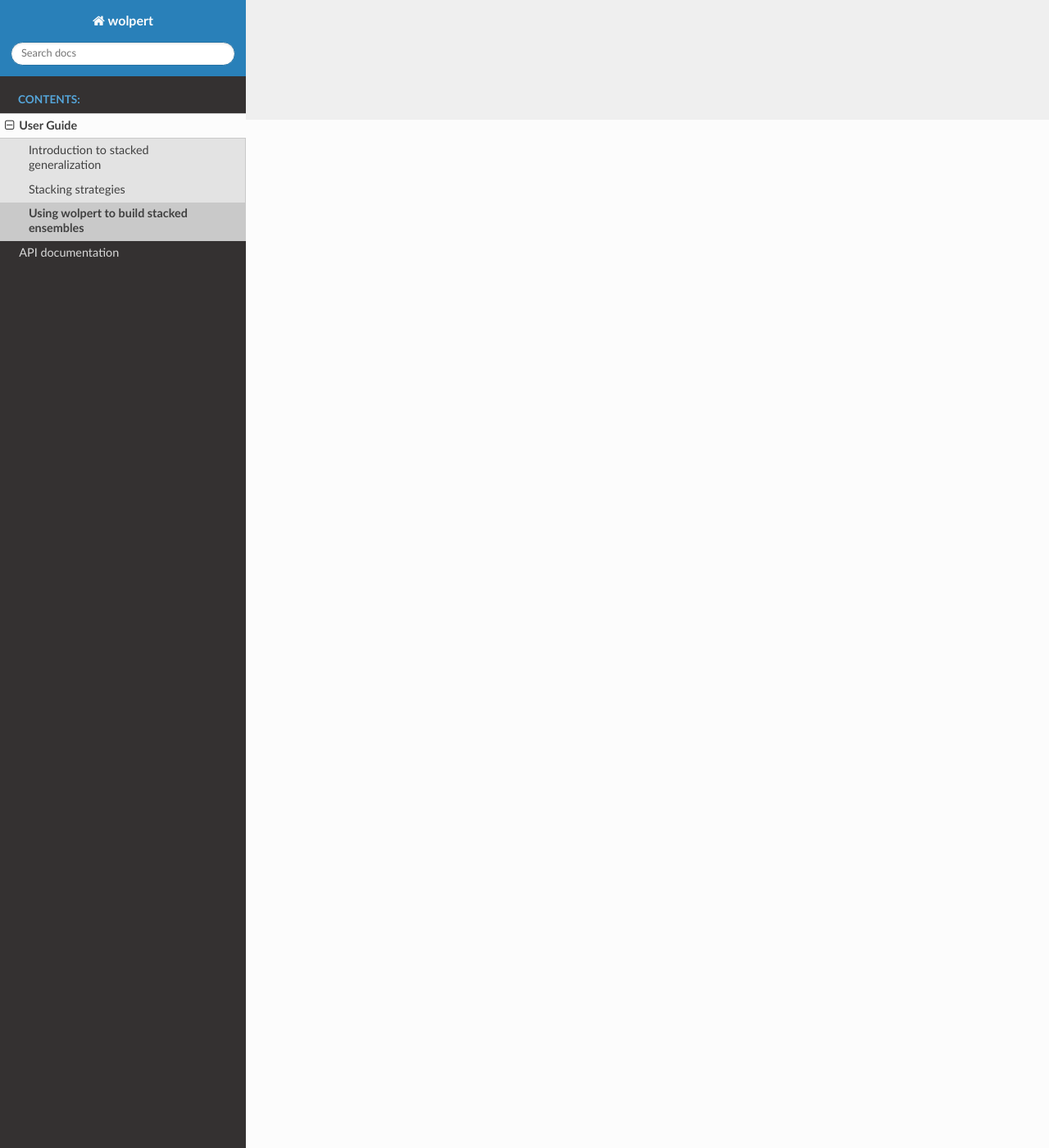
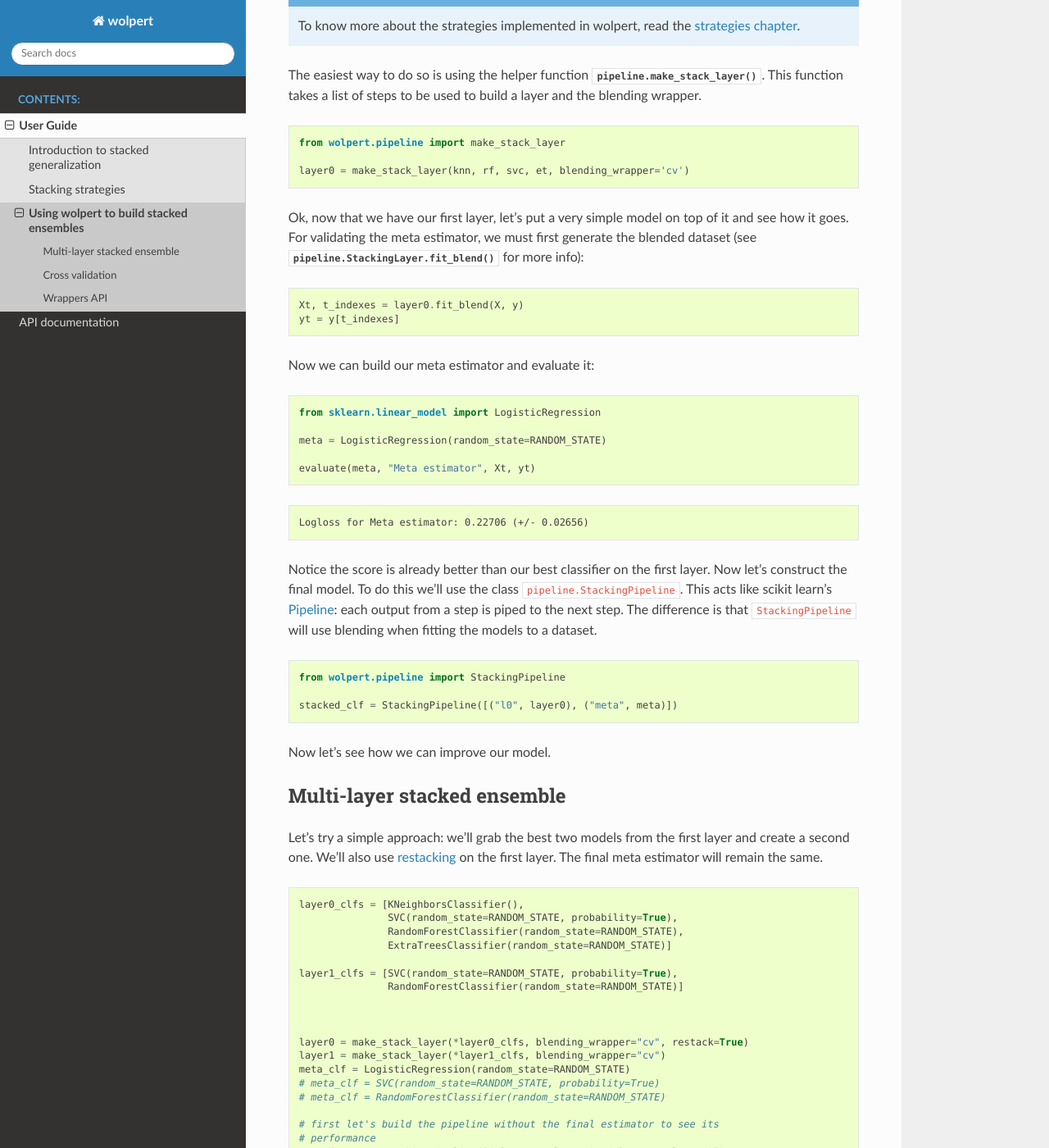
Before and after one commit to caioaao/wolpert, a Sphinx documentation site: the page built from docs/source/user_guide/usage.rst, in a window 1280 px wide and 1400 px high, scrolled down 1254 px. Shown: the whole window at 82% size. Built offline with Sphinx 7.4.7 and the Read the Docs theme 2.0.0, drawn with Linux system fonts in a browser that asks for light colours; cross-references to code outside the pages are shown as plain code; some of the changed text lies outside the part shown.

Commit message:
First part of user guide
Also changed the default name for the restacker

```diff
--- a/docs/source/user_guide/intro.rst
+++ b/docs/source/user_guide/intro.rst
@@ -23,6 +23,8 @@ Suppose we are building a stacked ensemble with two layers and the chosen blendi
 
 The interesting part is the final estimator should perform at least as well as the best estimator used on the inner layers of our model [W1992]_.
 
+.. _user_guide__intro_restacking:
+
 Restacking
 ----------
 
--- a/docs/source/user_guide/usage.rst
+++ b/docs/source/user_guide/usage.rst
@@ -2,3 +2,147 @@
 
 Using wolpert to build stacked ensembles
 ========================================
+
+.. currentmodule:: wolpert
+
+We'll build a stacked ensemble for a classification task. Let's start by loading our data:
+
+.. testcode::
+
+   from sklearn.datasets import make_classification
+   RANDOM_STATE = 888
+   X, y = make_classification(n_samples=1000, random_state=RANDOM_STATE)
+
+Now let's choose some base models to build our first layer. We'll go with a KNN, SVM, random forest and extremely randomized trees, all available on scikit learn. It's worth noting that any scikit learn compatible model can be used here:
+
+.. testcode::
+
+   from sklearn.neighbors import KNeighborsClassifier
+   from sklearn.svm import SVC
+   from sklearn.ensemble import RandomForestClassifier, ExtraTreesClassifier
+
+   knn = KNeighborsClassifier()
+   svc = SVC(random_state=RANDOM_STATE, probability=True)
+   rf = RandomForestClassifier(random_state=RANDOM_STATE)
+   et = ExtraTreesClassifier(random_state=RANDOM_STATE)
+
+Now let's test each classifier alone and see what we get. We'll use a cross validation with 3 folds for this and evaluate using log loss.
+
+.. testcode::
+
+   import numpy as np
+   from sklearn.model_selection import StratifiedKFold
+   from sklearn.metrics import log_loss
+
+   def evaluate(clf, clf_name, X, y):
+       kfold = StratifiedKFold(n_splits=3, random_state=RANDOM_STATE)
+       scores = []
+       for train_idx, test_idx in kfold.split(X, y):
+           ypreds =  clf.fit(X[train_idx], y[train_idx]).predict_proba(X[test_idx])
+           scores.append(log_loss(y[test_idx], ypreds))
+       print("Logloss for %s: %.5f (+/- %.5f)" % (clf_name, np.mean(scores), np.std(scores)))
+       return scores
+
+   evaluate(knn, "KNN classifier", X, y)
+   evaluate(rf, "Random Forest", X, y)
+   evaluate(svc, "SVM classifier", X, y)
+   evaluate(et, "ExtraTrees", X, y)
+
+.. testoutput::
+
+    Logloss for KNN classifier: 0.65990 (+/- 0.10233)
+    Logloss for Random Forest: 0.47338 (+/- 0.21536)
+    Logloss for SVM classifier: 0.24082 (+/- 0.02127)
+    Logloss for ExtraTrees: 0.53194 (+/- 0.08710)
+
+The best model here is the SVM. We now have a baseline to build our stacked ensemble.
+
+The first thing that needs to be decided is the stacking strategy we'll use. The dataset is pretty small, so it's ok to go for a cross validation strategy.
+
+.. note::
+   To know more about the strategies implemented in wolpert, read the :ref:`strategies chapter <user_guide__strategies>`.
+
+The easiest way to do so is using the helper function :func:`pipeline.make_stack_layer`. This function takes a list of steps to be used to build a layer and the blending wrapper.
+
+.. testcode::
+
+   from wolpert.pipeline import make_stack_layer
+
+   layer0 = make_stack_layer(knn, rf, svc, et, blending_wrapper='cv')
+
+Ok, now that we have our first layer, let's put a very simple model on top of it and see how it goes. For validating the meta estimator, we must first generate the blended dataset (see :meth:`pipeline.StackingLayer.fit_blend` for more info):
+
+.. testcode::
+
+   Xt, t_indexes = layer0.fit_blend(X, y)
+   yt = y[t_indexes]
+
+Now we can build our meta estimator and evaluate it:
+
+.. testcode::
+
+   from sklearn.linear_model import LogisticRegression
+
+   meta = LogisticRegression(random_state=RANDOM_STATE)
+
+   evaluate(meta, "Meta estimator", Xt, yt)
+
+.. testoutput::
+
+   Logloss for Meta estimator: 0.22706 (+/- 0.02656)
+
+Notice the score is already better than our best classifier on the first layer. Now let's construct the final model. To do this we'll use the class :cls:`pipeline.StackingPipeline`. This acts like scikit learn's `Pipeline <http://scikit-learn.org/stable/modules/generated/sklearn.pipeline.Pipeline.html>`_: each output from a step is piped to the next step. The difference is that ``StackingPipeline`` will use blending when fitting the models to a dataset.
+
+.. testcode::
+
+   from wolpert.pipeline import StackingPipeline
+
+   stacked_clf = StackingPipeline([("l0", layer0), ("meta", meta)])
+
+Now let's see how we can improve our model.
+
+Multi-layer stacked ensemble
+----------------------------
+
+Let's try a simple approach: we'll grab the best two models from the first layer and create a second one. We'll also use :ref:`restacking <user_guide__intro_restacking>` on the first layer. The final meta estimator will remain the same.
+
+.. testcode::
+
+   layer0_clfs = [KNeighborsClassifier(),
+                  SVC(random_state=RANDOM_STATE, probability=True),
+                  RandomForestClassifier(random_state=RANDOM_STATE),
+                  ExtraTreesClassifier(random_state=RANDOM_STATE)]
+
+   layer1_clfs = [SVC(random_state=RANDOM_STATE, probability=True),
+                  RandomForestClassifier(random_state=RANDOM_STATE)]
+
+
+
+   layer0 = make_stack_layer(*layer0_clfs, blending_wrapper="cv", restack=True)
+   layer1 = make_stack_layer(*layer1_clfs, blending_wrapper="cv")
+   meta_clf = LogisticRegression(random_state=RANDOM_STATE)
+   # meta_clf = SVC(random_state=RANDOM_STATE, probability=True)
+   # meta_clf = RandomForestClassifier(random_state=RANDOM_STATE)
+
+   # first let's build the pipeline without the final estimator to see its
+   # performance
+   transformer = StackingPipeline([("layer0", layer0), ("layer1", layer1)])
+   Xt, t_indexes = transformer.fit_blend(X, y)
+
+   evaluate(meta_clf, "Meta classificator with two layers", X, y)
+
+.. testoutput::
+
+   Logloss for Meta classificator with two layers: 0.28145 (+/- 0.03106)
+
+Well, it didn't help. Let's keep the old model then. There are some reasons for this: maybe our model is too complex for the dataset, so a single layer is better.
+
+Cross validation
+----------------
+
+TODO
+
+Wrappers API
+------------
+
+TODO
```
Also changed, not shown: 1 other file.
